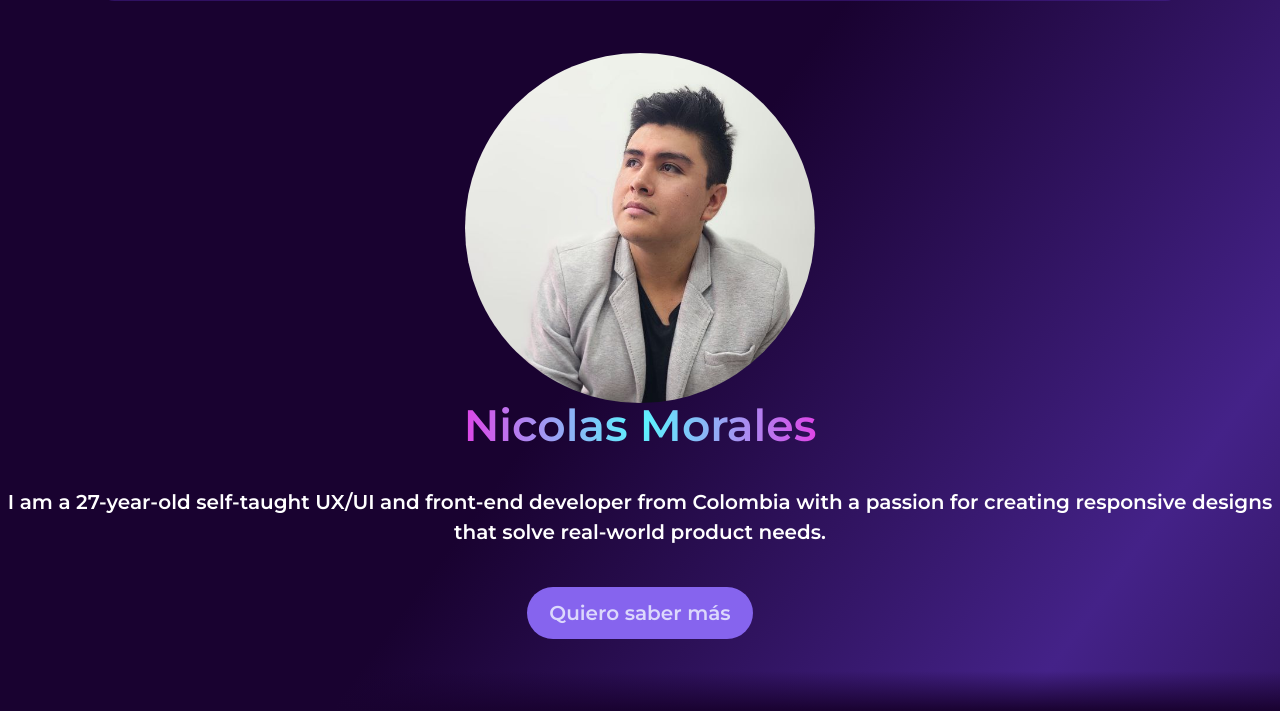
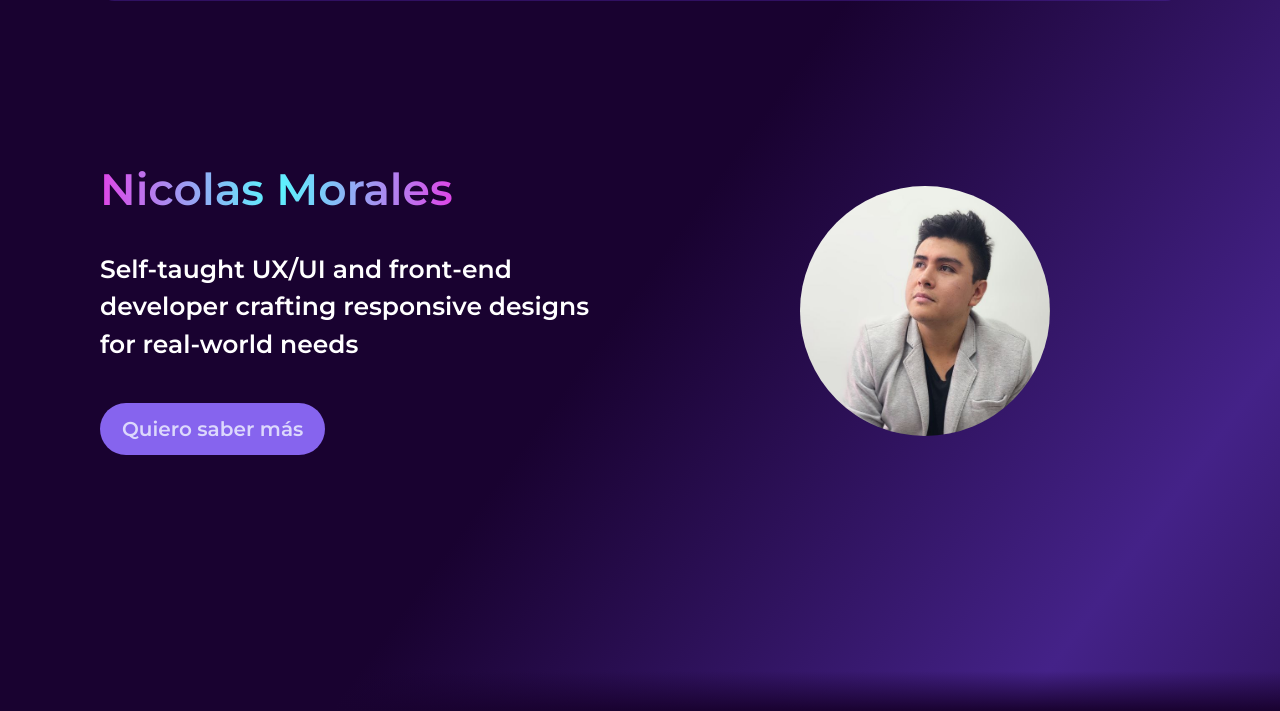
Before and after one commit to NicoAndDestroy/Portfolio, an Astro site: page / in a window 1280 px wide. Shown: the part 89-800 px from the top of the page. Built offline with nearby package versions, Linux system fonts and the light colour scheme; Astro itself is replaced by a stand-in of ours.

Commit message:
Making changes to the hero.css
I have changed the haero description, optimizing and making more redeable and precise, changing the font size as well

```diff
--- a/src/components/hero/Hero.astro
+++ b/src/components/hero/Hero.astro
@@ -9,7 +9,7 @@ import Boton from '../atoms/Boton.astro';
 		<div class="text__content">
 			<h1 class="hero__title color__gradiente">Nicolas Morales</h1>
 			<p class="hero__text">
-				I am a 27-year-old self-taught UX/UI and front-end developer from Colombia with a passion for creating responsive designs that solve real-world product needs.
+				Self-taught UX/UI and front-end developer crafting responsive designs for real-world needs
 			</p>
 			<Boton href="#" texto="Quiero saber más"/>
 		</div>
--- a/src/components/hero/hero.css
+++ b/src/components/hero/hero.css
@@ -95,26 +95,29 @@
 
 @media screen and (min-width: 769px) {
 	.hero {
-		padding: 12rem 0 5rem 0;
+		padding: 8rem 4rem;
+	}
+	.hero .hero__container {
+		display: grid;
+		grid-template-columns: 1fr 1fr; /* Dos columnas iguales */
+		gap: 6rem;
+		align-items: center; /* Asegura que los elementos dentro de las columnas estén centrados verticalmente */
 	}
 	.hero .hero__img {
-		max-width: 35rem;
-	}
-	.hero .hero__container {
-		display: flex;
-		max-width: 100%;
-		gap: 0;
-		flex-direction: column-reverse;
-		justify-content: center;
-		align-items: center;
+		width: 100%; /* Aumenta el tamaño de la imagen */
+		max-width: 25rem; /* Limita su tamaño máximo */
+		margin: 0 auto; /* Centra la imagen horizontalmente */
+		align-self: center; /* Centra la imagen verticalmente dentro de su columna */
 	}
 	.hero .text__content {
-		align-items: center;
+		align-items: flex-start; /* Alinea el texto a la izquierda */
 	}
-
 	.hero .hero__text {
-		font-size: var(--text-x-large);
-		text-align: center;
+		font-size: 2.5rem; /* Tamaño mayor para textos */
+		text-align: left; /* Alineación del texto */
+	}
+	.hero .hero__title p {
+		max-width: 60%; /* Reduce el ancho del párrafo */
 	}
 }
 
```
